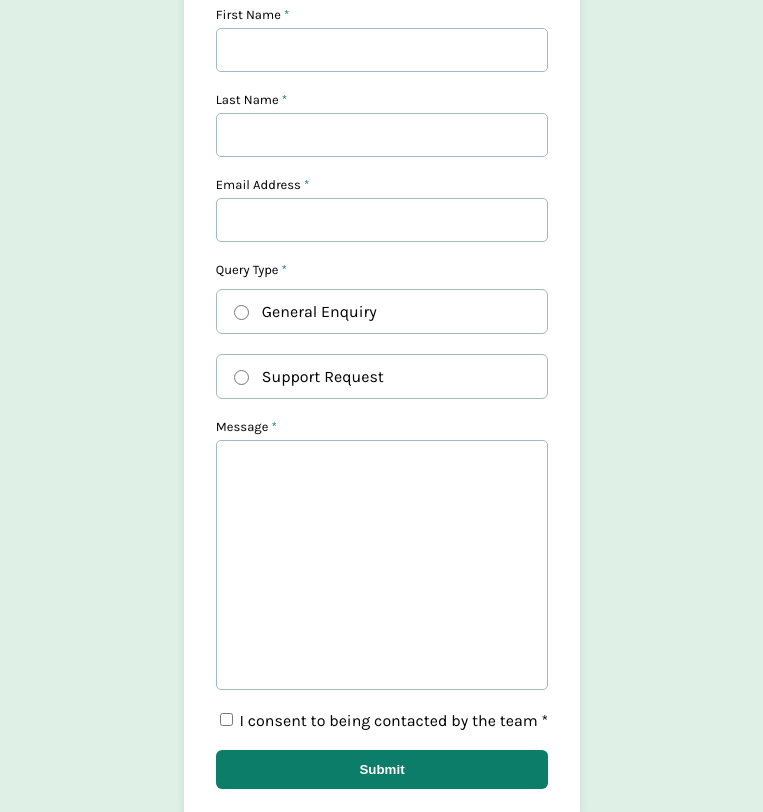
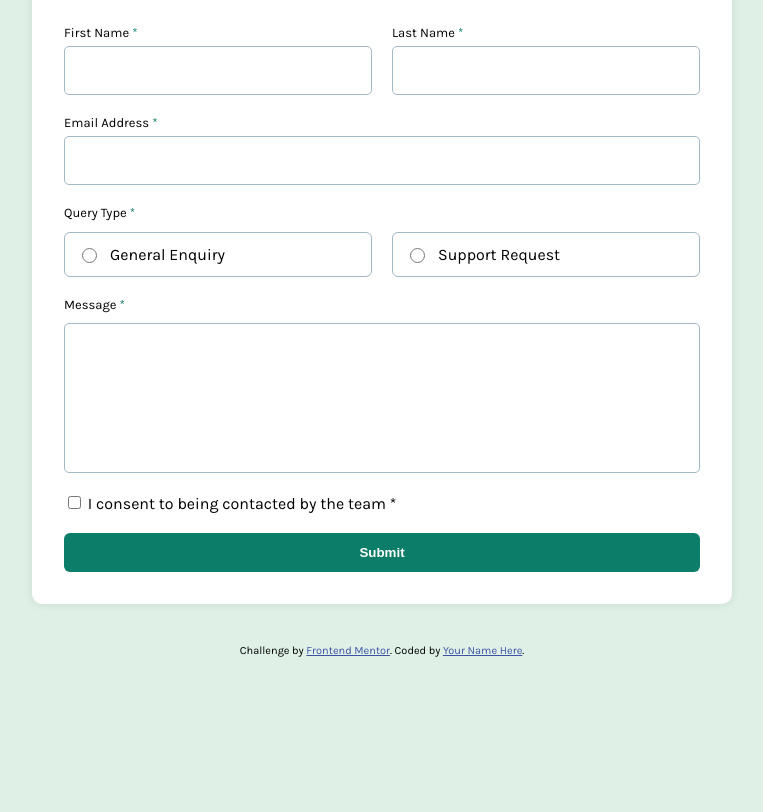
Before and after one commit to youngjorisky/Contact-Form, a plain HTML site: page index.html in a window 1280 px wide. Shown: the part 133-945 px from the top of the page, without its empty margins (266-1029 px from the left). After the commit the page ends 816 px from the top, so only its background shows below. Drawn offline with Linux system fonts and the light colour scheme.

Commit message:
Desktop ves complete

```diff
--- a/contact.css
+++ b/contact.css
@@ -90,23 +90,35 @@
      background: hsl(148, 38%, 91%);
  }
 
+ .selections:has(input[type="radio"]:checked) {
+     background-color: hsl(148, 38%, 91%);
+ }
+
  .input-class textarea,
  .input-class input {
      padding: 12px;
      border: 1px solid hsl(200, 20%, 70%);
      border-radius: 5px;
-     font-size: 16px;
+     font-size: 20px;
+     font-weight: 500;
  }
 
-.headings{
+ .headings {
      font-size: 13px;
  }
-.headings span{
+
+ .headings span {
      color: hsl(169, 82%, 27%);
  }
-.message{
+
+ .message {
      height: 250px;
      resize: none;
+     margin-top: 5px;
+ }
+
+ input[type="checkbox"]:checked {
+     accent-color: hsl(169, 82%, 27%);
  }
 
  button {
@@ -124,3 +136,21 @@
      transform: scale(1.05);
      background-color: hsl(169, 82%, 27%, 0.7);
  }
+
+ @media (min-width: 1000px) {
+    body{
+        height: 100vh;
+    }
+     form {
+         min-width: 700px;
+     }
+
+     .names,
+     .radio-group>div {
+         display: grid;
+         grid-template-columns: 1fr 1fr;
+     }
+     .message{
+        height: 150px;
+     }
+ }
--- a/index.html
+++ b/index.html
@@ -17,14 +17,14 @@
 
     <h1>Contact Us</h1>
 
-    <div>
+    <div class="names">
       <div class="input-class">
         <label class="headings">First Name<span> *</span></label>
         <input />
         <!-- <p>This field is required</p> -->
       </div>
 
-      <div  class="input-class">
+      <div class="input-class">
         <label class="headings">Last Name<span> *</span></label>
         <input />
         <!-- <p>This field is required</p> -->
@@ -40,21 +40,18 @@
 
     <div class="radio-group">
       <label class="headings">Query Type<span> *</span></label>
-      <div>
-        <div class="group-1">
+      <div class="either">
         <label class="selections">
           <input type="radio" name="type" value="general-enquiry" />
           <span>General Enquiry</span>
         </label>
-        </div>
 
-        <div class="group-2">
         <label class="selections">
           <input type="radio" name="type" value="support-request" />
           <span>Support Request</span>
         </label>
       </div>
-      </div>
+
       <!-- <p> Please select a query type</p> -->
     </div>
 
```
Lines whose indentation alone changed are shown as unchanged.
